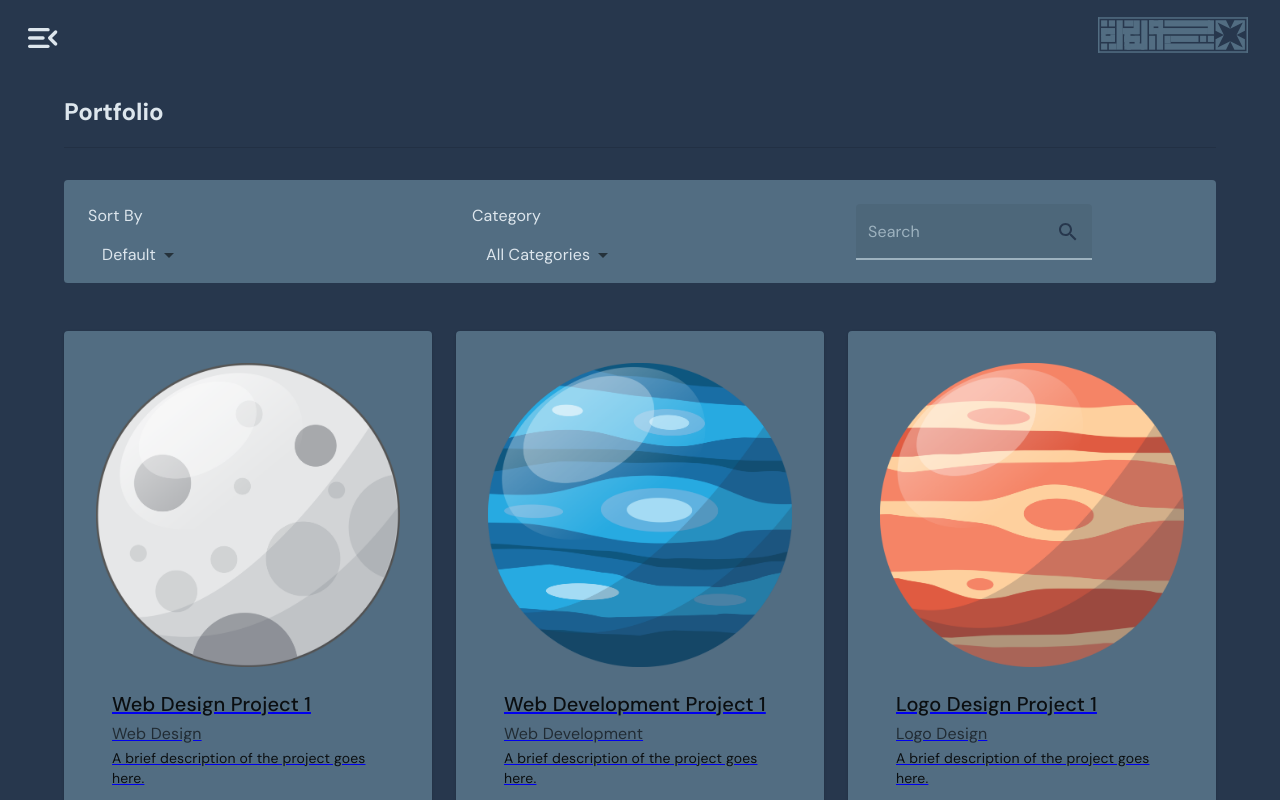
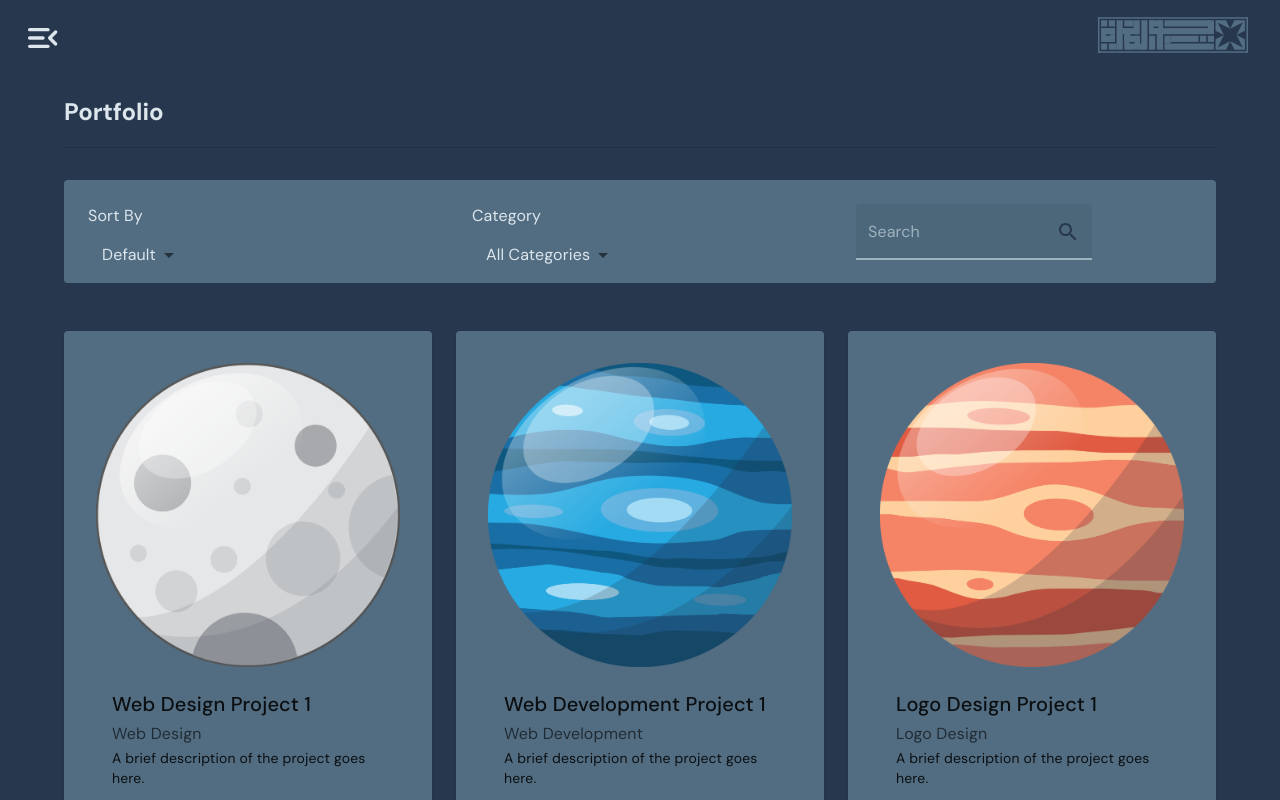
Before and after one commit to psychoea7/galaxy-whale-react-app, a React (Create React App) app: page /portfolio in a window 1280 px wide. Shown: the top 800 px of the page. Built offline with nearby package versions, Linux system fonts and the light colour scheme.

Commit message:
style fix

```diff
--- a/src/Screens/PortfolioScreen.css
+++ b/src/Screens/PortfolioScreen.css
@@ -79,3 +79,7 @@
     margin: 1rem auto !important;
     border-radius: 0.3vw
   }
+  .hero-image-container  {
+    text-decoration: none !important;
+
+  }
```
